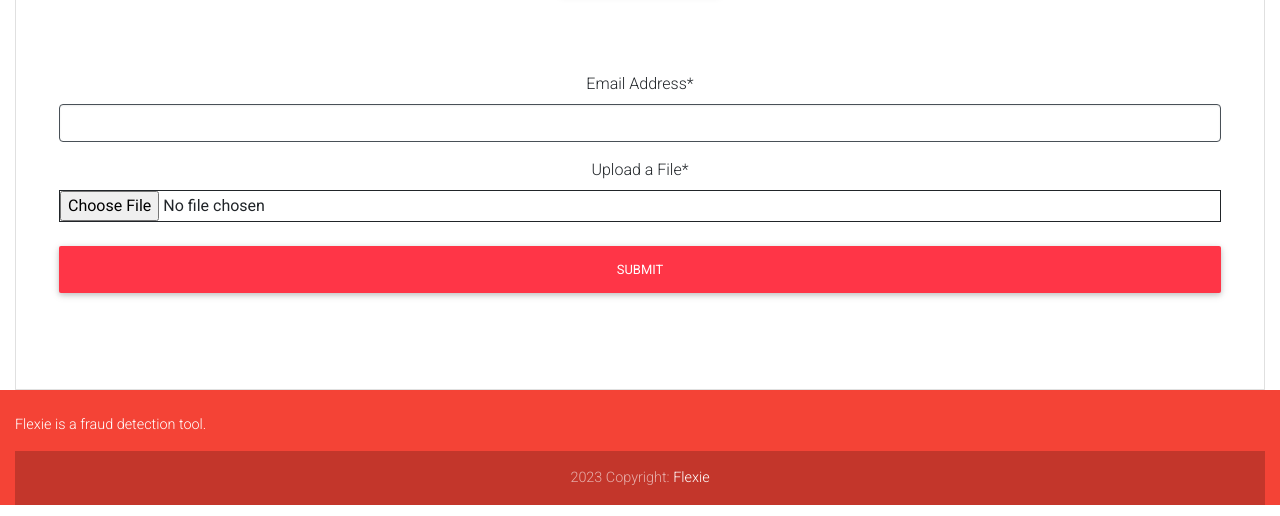
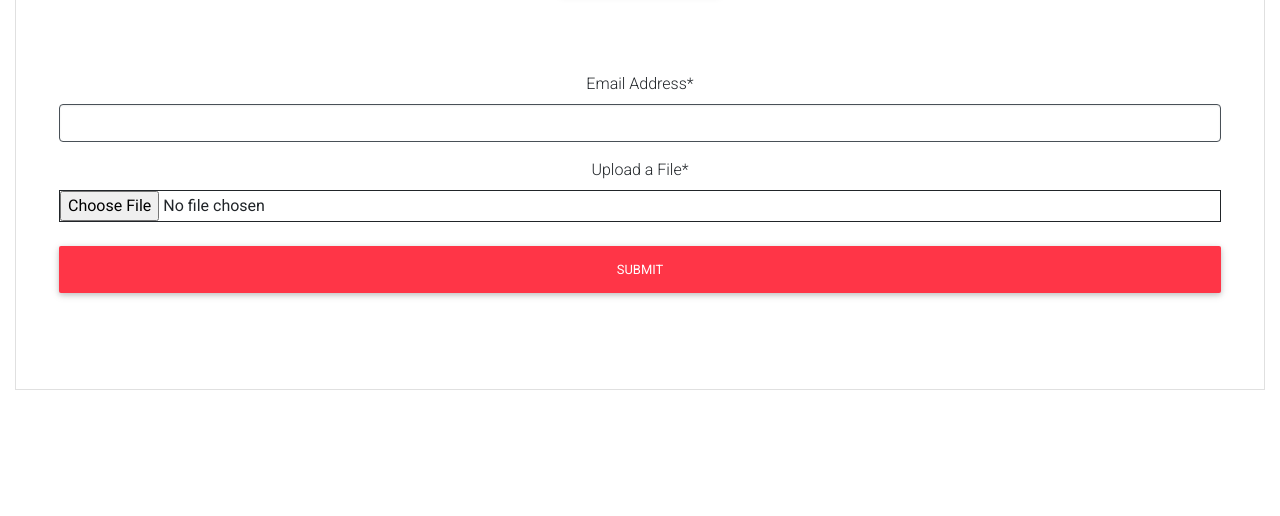
Before and after one commit to AgnesNM/Flexie, a Django app: page / in a window 1280 px wide. Shown: the part 284-800 px from the top of the page. Run offline with Django 3.2, Linux system fonts and the light colour scheme; some libraries are stand-ins or nearby versions.

Commit message:
get rid of the footer

```diff
--- a/templates/base.html
+++ b/templates/base.html
@@ -76,15 +76,15 @@
 		<script src="https://cdnjs.cloudflare.com/ajax/libs/mdbootstrap/4.7.4/js/mdb.min.js" type="text/javascript">
 		</script>
 
-		<footer class="page-footer font-small red pt-4">
+		<!-- <footer class="page-footer font-small red pt-4">
 			<div class="container-fluid text-center text-md-left">
 				<div class="row">
 					<div class="col-md-6 mt-md-0 mt-3" id="cols">
-						<!-- <a href="index.html"><img alt="logo" class="logonav" src=""></a><br> -->
+						<a href="index.html"><img alt="logo" class="logonav" src=""></a><br>
 						<p>Flexie is a fraud detection tool.</p>
 					</div>
 					<hr class="clearfix w-100 d-md-none pb-3">
-					<!-- <div class="col-md-6 mb-md-0 mb-3" id="footerrow">
+					<div class="col-md-6 mb-md-0 mb-3" id="footerrow">
 						<h5 class="text-uppercase"></h5>
 						<ul class="list-unstyled">
 							<li>
@@ -97,13 +97,13 @@
 								<a href="contact.html">Contact</a>
 							</li>
 						</ul>
-					</div> -->
+					</div>
 				</div>
 				<div class="footer-copyright text-center py-3">
 					2023 Copyright: <a href="#">Flexie</a>
 				</div>
 			</div>
-		</footer>
+		</footer> -->
 	</div>
 	<script src="config.js" type="text/javascript"></script>
 	<script src="scripts4.js" type="text/javascript">
```
Also changed, not shown: db.sqlite3, 1 other file.
